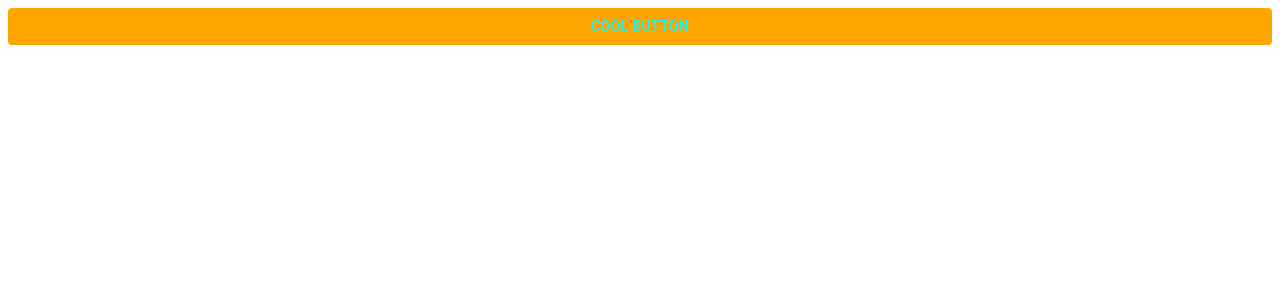
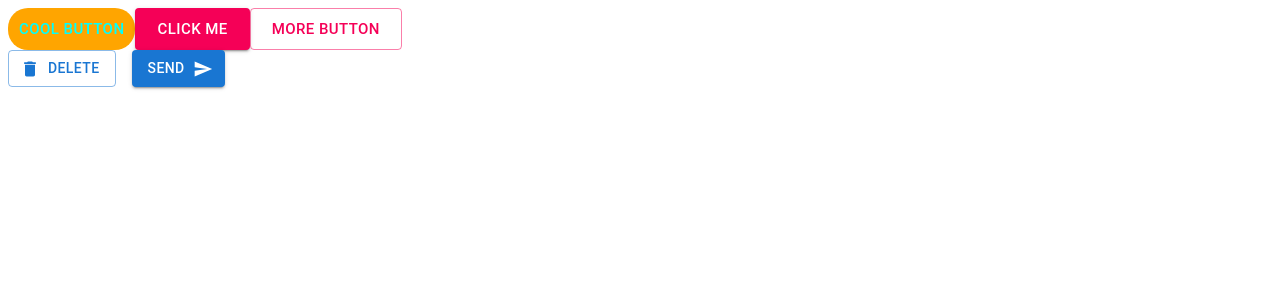
Before and after one commit to fang-wenlee/MaterialUi, a React (Create React App) app: page / in a window 1280 px wide. Shown: the top 300 px of the page. Built offline with nearby package versions, Linux system fonts and the light colour scheme.

Commit message:
More material ui create Icon button

```diff
--- a/package.json
+++ b/package.json
@@ -5,7 +5,11 @@
   "keywords": [],
   "main": "src/index.js",
   "dependencies": {
+    "@emotion/react": "11.8.2",
+    "@emotion/styled": "11.8.1",
     "@material-ui/core": "4.12.3",
+    "@mui/icons-material": "5.5.0",
+    "@mui/material": "5.5.0",
     "classnames": "2.3.1",
     "react": "17.0.2",
     "react-dom": "17.0.2",
--- a/src/App.js
+++ b/src/App.js
@@ -1,7 +1,19 @@
 import React from "react";
 import CoolButton from "./CoolButton";
+import { ContainButton, OutlinedButton } from "./Buttons";
+import { IconLabelButtons } from "./IconButtons";
+//import Stack from "@mui/material/Stack";
 
 export default function App() {
   // const cool = true;
-  return <CoolButton cool={true} />;
+  return (
+    <>
+      <div style={{ marginRight: "20px" }}>
+        <CoolButton cool={true} />
+        <ContainButton />
+        <OutlinedButton />
+      </div>
+      <IconLabelButtons />
+    </>
+  );
 }
--- /dev/null
+++ b/src/Buttons.js
@@ -0,0 +1,29 @@
+import React from "react";
+import Button from "@material-ui/core/Button";
+// import { makeStyles } from "@material-ui/core/styles";
+
+//const useStyles = makeStyles(theme=>({ })
+
+export const ContainButton = () => {
+  // const classes = useStyles();
+  return (
+    <Button
+      variant="contained"
+      size="large"
+      color="secondary"
+      disableRipple
+      onClick={() => alert("Hello")}
+    >
+      Click Me
+    </Button>
+  );
+};
+
+export const OutlinedButton = () => {
+  // const classes = useStyles();
+  return (
+    <Button variant="outlined" size="large" color="secondary">
+      More Button
+    </Button>
+  );
+};
--- a/src/CoolButton.js
+++ b/src/CoolButton.js
@@ -2,6 +2,7 @@ import React from "react";
 import Button from "@material-ui/core/Button";
 import { makeStyles } from "@material-ui/core/styles";
 import classNames from "classnames";
+
 // const useStyles = makeStyles({
 //   buttonStyle: { color: (props) => (props.cool ? "blue" : "yellow") }
 // });
@@ -20,7 +21,8 @@ const useStyles = makeStyles((theme) => ({
     return {
       color: props.cool ? "white" : "yellow",
       [theme.breakpoints.up("sm")]: { color: "cyan" },
-      backgroundColor: props.cool ? "orange" : "green"
+      backgroundColor: props.cool ? "orange" : "green",
+      borderRadius: "20px"
     };
   },
   buttonBackground: {
@@ -33,7 +35,7 @@ export default function Hook(props) {
 
   return (
     <Button
-      fullWidth
+      size="large"
       className={classNames(classes.buttonText, classes.buttonBackground)}
     >
       Cool button
--- /dev/null
+++ b/src/IconButtons.js
@@ -0,0 +1,18 @@
+import * as React from "react";
+import Button from "@mui/material/Button";
+import DeleteIcon from "@mui/icons-material/Delete";
+import SendIcon from "@mui/icons-material/Send";
+import Stack from "@mui/material/Stack";
+
+export const IconLabelButtons = () => {
+  return (
+    <Stack direction="row" spacing={2}>
+      <Button variant="outlined" startIcon={<DeleteIcon />}>
+        Delete
+      </Button>
+      <Button variant="contained" endIcon={<SendIcon />}>
+        Send
+      </Button>
+    </Stack>
+  );
+};
```
